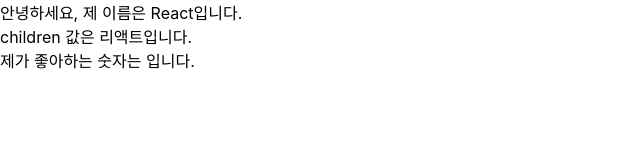
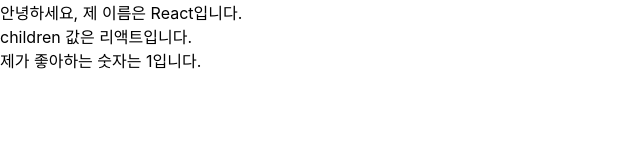
Before and after one commit to hihello119/react, a React (Create React App) app in the folder chapter3/: page / in a window 1280 px wide. Shown: the top 160 px of the page, without its empty margins (0-640 px from the left). Built offline with nearby package versions, Linux system fonts and the light colour scheme.

Commit message:
[Chapter 3] props type 올바른 props 예시

```diff
--- a/chapter3/src/App.js
+++ b/chapter3/src/App.js
@@ -2,7 +2,11 @@ import React from "react";
 import MyComponent from "./MyComponent";
 
 const App = () => {
-  return <MyComponent name={"React"}>리액트</MyComponent>;
+  return (
+    <MyComponent name="React" favoriteNumber={1}>
+      리액트
+    </MyComponent>
+  );
 };
 
 export default App;
```
